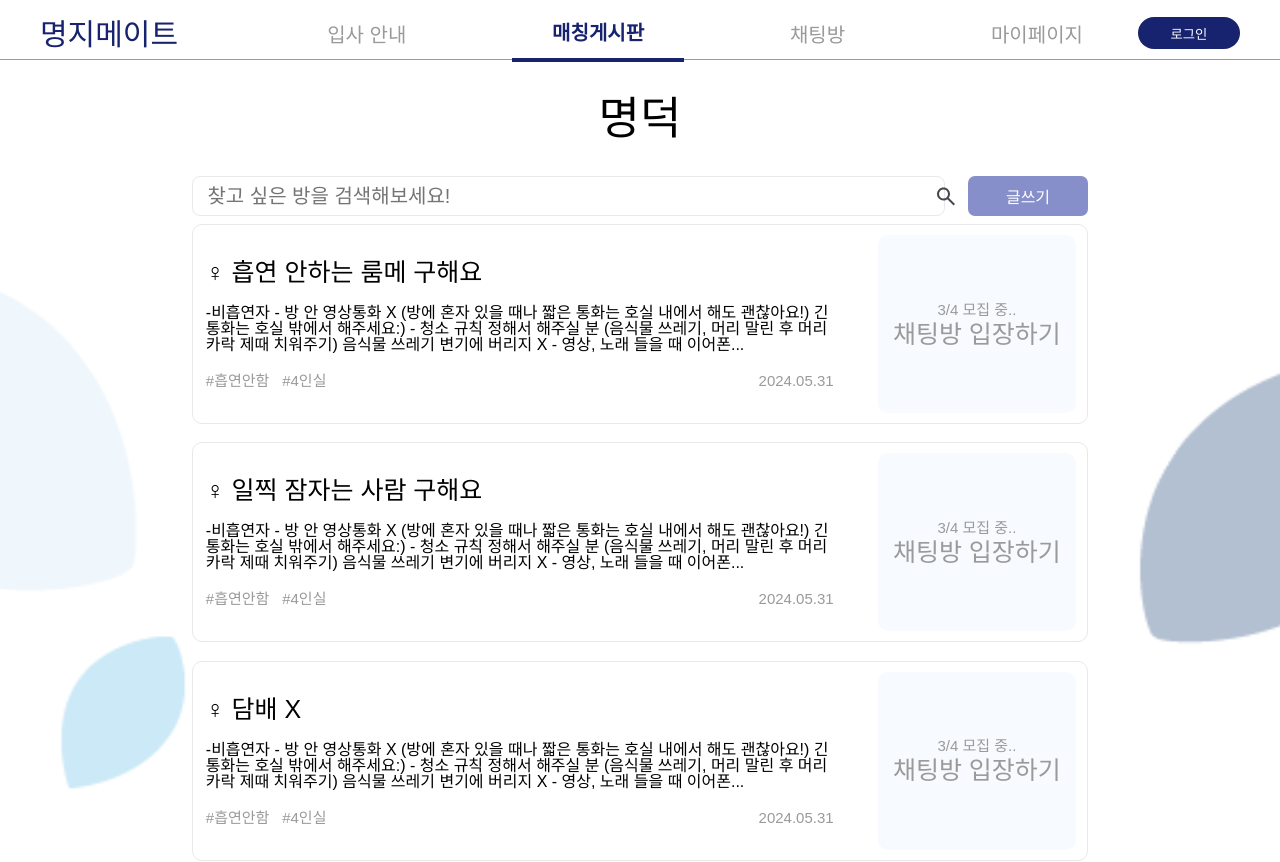
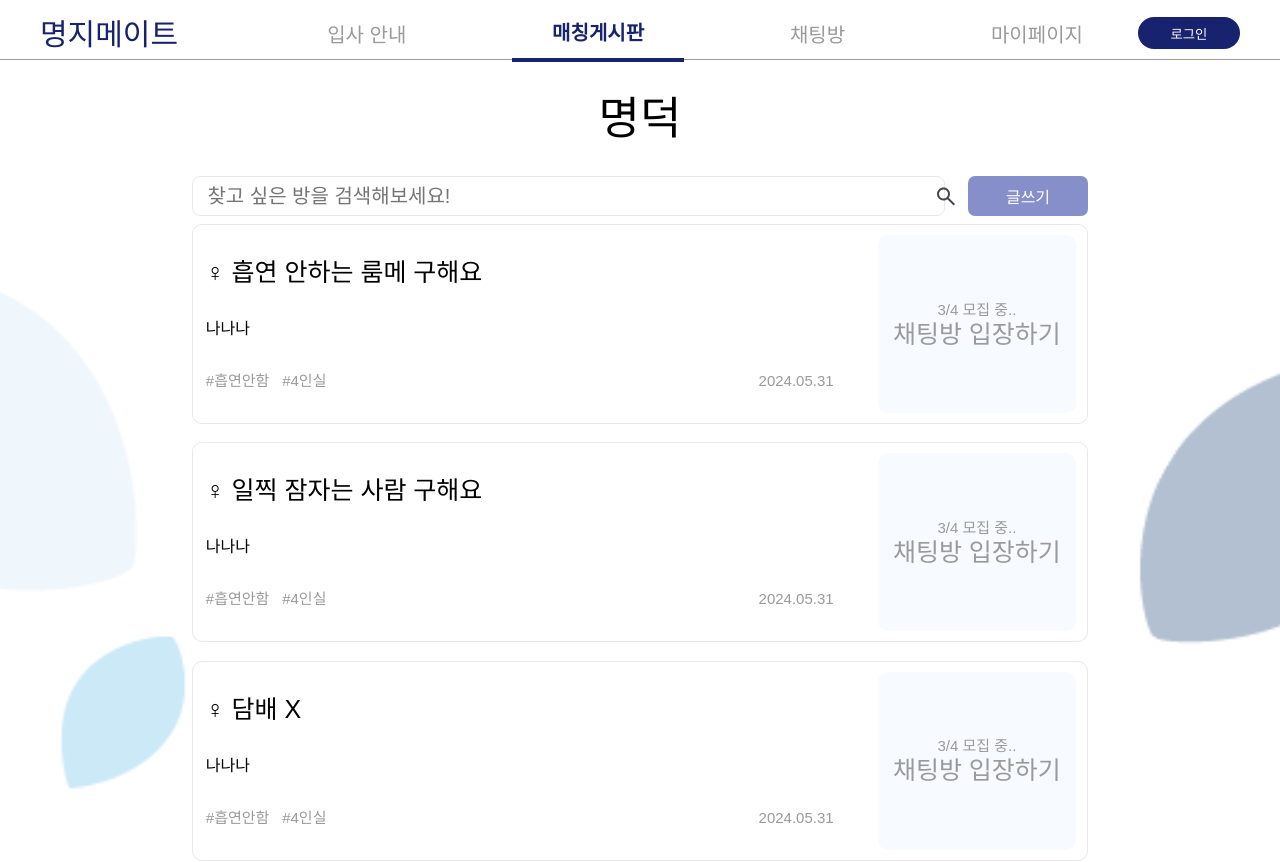
Before and after one commit to jogpfls/myongji_roomMate, a React (Create React App) app: page /dormitory in a window 1280 px wide. Shown: the top 862 px of the page. Built offline with nearby package versions, Linux system fonts and the light colour scheme; no server answers; a web font is replaced by a local one.

Commit message:
fix: 배포 오류 수정

```diff
--- a/src/components/List.js
+++ b/src/components/List.js
@@ -50,10 +50,7 @@ const List = ({search, title, status}) => {
           </div>
           <ContentsBox>
             <Contents >
-              {truncateText("-비흡연자 - 방 안 영상통화 X (방에 혼자 있을 때나 짧은 통화는 호실\
-              내에서 해도 괜찮아요!) 긴 통화는 호실 밖에서 해주세요:) - 청소 규칙\
-              정해서 해주실 분 (음식물 쓰레기, 머리 말린 후 머리카락 제때 치워주기)\
-              음식물 쓰레기 변기에 버리지 X - 영상, 노래 들을 때 이어폰 사용 - 밤에", maxLength)}
+              {truncateText("나나나", maxLength)}
             </Contents>
           </ContentsBox>
             <TextBox>
```
